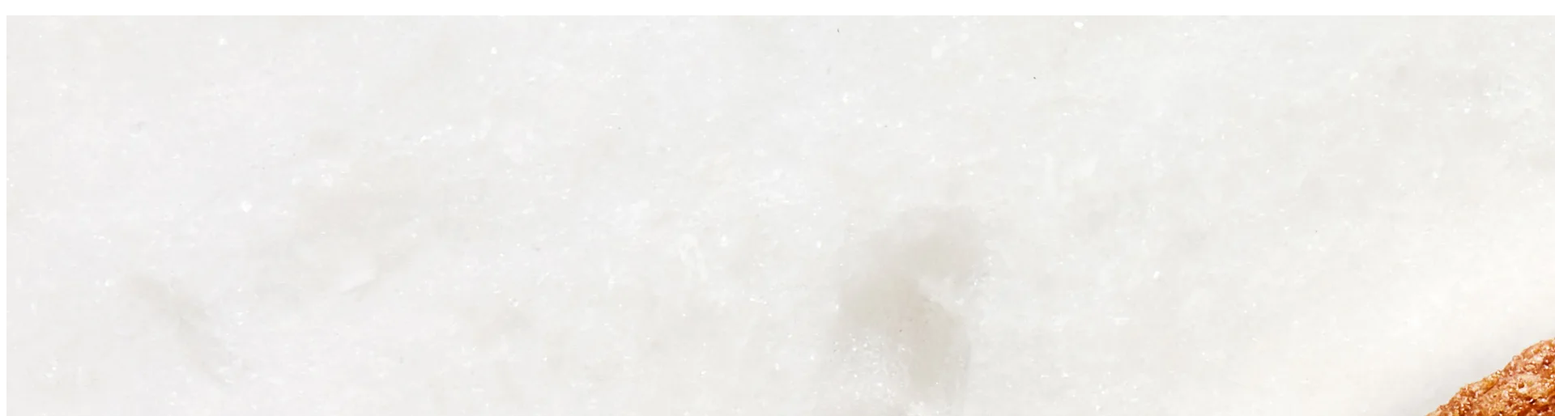
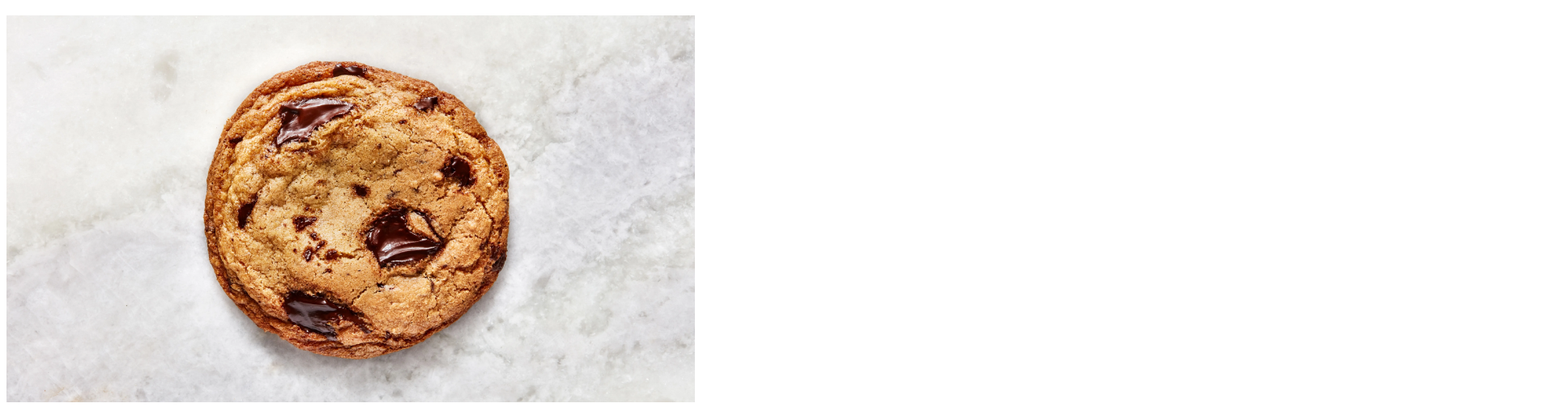
Before and after one commit to swl23/odin-recipes, a plain HTML site: page recipes/choc-chip-cookies.html in a window 1280 px wide. Shown: the part 61-575 px from the top of the page at 81% size, 1920 px wide, since content can reach past the window. Drawn offline with Linux system fonts and the light colour scheme.

Commit message:
Size down chocolate chip cookie image.

```diff
--- a/recipes/choc-chip-cookies.html
+++ b/recipes/choc-chip-cookies.html
@@ -9,7 +9,7 @@
 
 <body>
     <h1>Brown Butter Chocolate Chip Cookies</h1>
-    <img src="../images/chocolate-chip-cookie.jpg" alt="Overhead image of a perfectly crispy chocolate chip cookie resting by itself on a white marble countertop.">
+    <img src="../images/chocolate-chip-cookie.jpg" alt="Overhead image of a perfectly crispy chocolate chip cookie resting by itself on a white marble countertop." width="850">
     <p>
         These cookies are rooted in classic Toll House flavor, but browning the butter amps up the toasty notes and is key in developing the balance of crisp edges, while a high ratio of brown sugar to white sugar ensures chewy chocolate chip cookie centers. The amount of flour and the quality of the pure vanilla extract is important here; Chris recommends Heilala or Nielsen-Massey, which have enough heft to stand up to bitter dark chocolate. We highly recommend weighing your flour with a scale; if you don't have one, use a spoon to scoop the flour into a measuring cup until overflowing, and a straight edge (such as the back of a butter knife) to level it off.
     </p>
```
